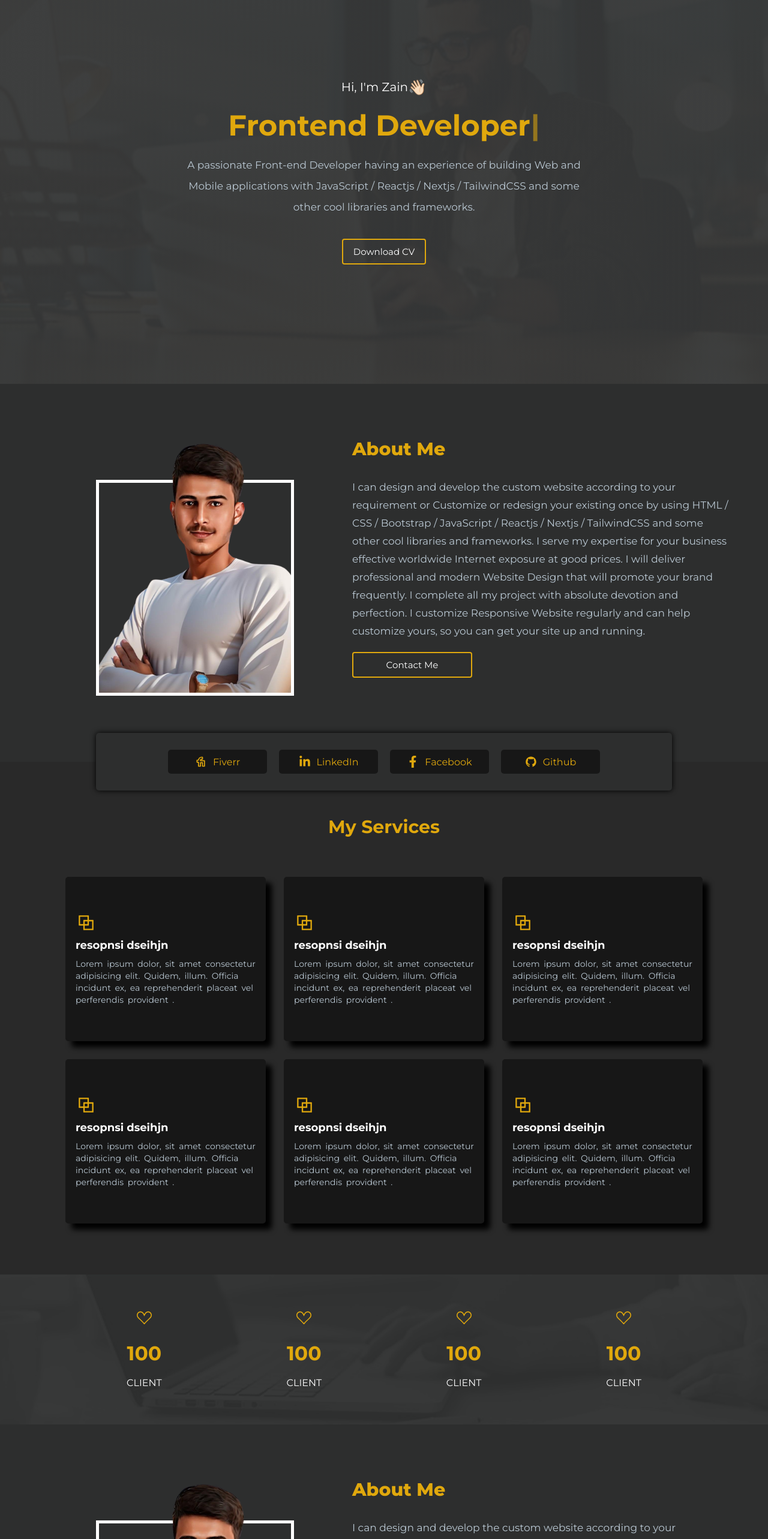
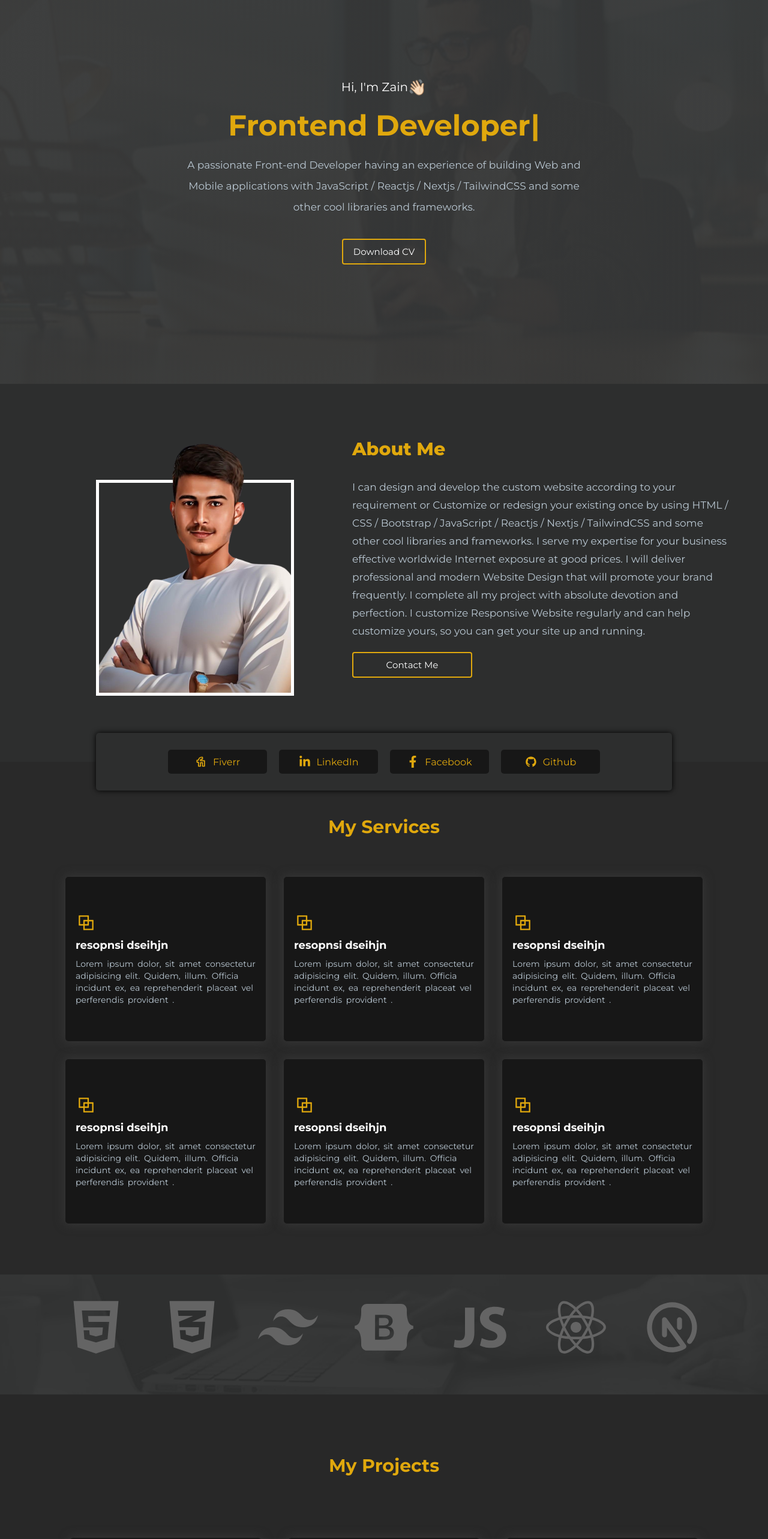
Before and after one commit to mzain42401/mzain, a React (Create React App) app: page / in a window 1280 px wide. Shown: the part 160-2726 px from the top of the page at 60% size. Built offline with nearby package versions, Linux system fonts and the light colour scheme.

Commit message:
projectsection

```diff
--- a/src/Main.js
+++ b/src/Main.js
@@ -23,6 +23,7 @@ const Main = () => {
   return (
     <>
 
+
 <Suspense fallback={<Loding/>}>
 
     {
@@ -32,8 +33,12 @@ const Main = () => {
       <About />
 
       <Services />
-      <Counter/>
-      <About /> </>
+      <Skills />
+      {/* <Counter/> */}
+      <Projects/>
+      <About />
+      <Footer/>
+      </>
     }
 
    </Suspense>
@@ -42,9 +47,8 @@ const Main = () => {
     {/*
       {/*  */}
       {/* <Projects />
-      <Skills />
       <Contact />
-          <Footer/> */}
+    */}
     </>
   )
 }
--- a/src/components/Header/Header.jsx
+++ b/src/components/Header/Header.jsx
@@ -49,11 +49,9 @@ const Headers = () => {
           <li>
             <a onClick={toggleIcons}  href="#services">SERVICES</a>
           </li>
+
           <li>
-            <a onClick={toggleIcons}  href="">SKILLS</a>
-          </li>
-          <li>
-            <a onClick={toggleIcons}  href="">PROJECTS</a>
+            <a onClick={toggleIcons}  href="#projects">PROJECTS</a>
           </li>
           <li>
             <a onClick={toggleIcons}  href="">CONTACT</a>
--- a/src/components/counter/Counter.jsx
+++ b/src/components/counter/Counter.jsx
@@ -10,6 +10,7 @@ const Counter = () => {
   const { counterSection } = classes
   return (
     <>
+
       <section className={counterSection}>
 
         <div className={counterCenterDiv}>
--- a/src/components/footer/Footer.jsx
+++ b/src/components/footer/Footer.jsx
@@ -0,0 +1,14 @@
+import React from 'react'
+import classes from './footer.module.css'
+const Footer = () => {
+    const {footer}=classes
+  return (
+    <>
+      <section className={footer}>
+Made by <span>zain ali</span> | <span>2023</span>
+      </section>
+    </>
+  )
+}
+
+export default Footer
--- a/src/components/footer/footer.module.css
+++ b/src/components/footer/footer.module.css
@@ -0,0 +1,16 @@
+@font-face{
+    font-family: "Montserrat";
+    src: url('../../fonts/Montserrat-VariableFont_wght.ttf');
+  }
+.footer{
+    display: flex;
+    justify-content: center;
+    align-items: center;
+    font-family:Montserrat,sans-serif ;
+    background-color: #171717;
+    color: #fff;
+}
+.footer>span{
+    color: #e0a80d;
+    margin: 8px 20px;
+}
--- a/src/components/projects/Projects.jsx
+++ b/src/components/projects/Projects.jsx
@@ -1,9 +1,125 @@
 import React from 'react'
+import classes from './projects.module.css'
+import Image from '../../images/me.png'
 
 const Projects = () => {
+  const { projectSection, projectCenterDiv, myProject, projectImgDiv, projectImg, projectTittle, projectDivider, projectDiscruption, projectBtnDiv } = classes
   return (
     <>
-      Projects
+      <section id='projects' className={projectSection}>
+        <h1>My Projects</h1>
+        <div className={projectCenterDiv}>
+          <div className={myProject}>
+            <div className={projectImgDiv}>
+              <img src={Image} className={projectImg} alt="" />
+            </div>
+            <div className={projectTittle}>
+              recaet tofo
+            </div>
+            <div className={projectDiscruption}>
+              akjd jgajjdja jhagjhdgja hjgahdn hvhjdy fdf fgdga vathfdf
+            </div>
+            <div className={projectDivider}>
+
+            </div>
+            <div className={projectBtnDiv}>
+              <div > <button><a href="">Github</a></button> </div>
+              <div> <button><a href="">Preview</a></button> </div>
+
+
+            </div>
+
+          </div>
+
+          <div className={myProject}>
+            <div className={projectImgDiv}>
+              <img src={Image} className={projectImg} alt="" />
+            </div>
+            <div className={projectTittle}>
+              recaet tofo
+            </div>
+            <div className={projectDiscruption}>
+              akjd jgajjdja jhagjhdgja hjgahdn hvhjdy fdf fgdga vathfdf
+            </div>
+            <div className={projectDivider}>
+
+            </div>
+            <div className={projectBtnDiv}>
+              <div > <button><a href="">Github</a></button> </div>
+              <div> <button><a href="">Preview</a></button> </div>
+
+
+            </div>
+
+          </div>
+          <div className={myProject}>
+            <div className={projectImgDiv}>
+              <img src={Image} className={projectImg} alt="" />
+            </div>
+            <div className={projectTittle}>
+              recaet tofo
+            </div>
+            <div className={projectDiscruption}>
+              akjd jgajjdja jhagjhdgja hjgahdn hvhjdy fdf fgdga vathfdf
+            </div>
+            <div className={projectDivider}>
+
+            </div>
+            <div className={projectBtnDiv}>
+              <div > <button><a href="">Github</a></button> </div>
+              <div> <button><a href="">Preview</a></button> </div>
+
+
+            </div>
+
+          </div>
+          <div className={myProject}>
+            <div className={projectImgDiv}>
+              <img src={Image} className={projectImg} alt="" />
+            </div>
+            <div className={projectTittle}>
+              recaet tofo
+            </div>
+            <div className={projectDiscruption}>
+              akjd jgajjdja jhagjhdgja hjgahdn hvhjdy fdf fgdga vathfdf
+            </div>
+            <div className={projectDivider}>
+
+            </div>
+            <div className={projectBtnDiv}>
+              <div > <button><a href="">Github</a></button> </div>
+              <div> <button><a href="">Preview</a></button> </div>
+
+
+            </div>
+
+          </div>
+          <div className={myProject}>
+            <div className={projectImgDiv}>
+              <img src={Image} className={projectImg} alt="" />
+            </div>
+            <div className={projectTittle}>
+              recaet tofo
+            </div>
+            <div className={projectDiscruption}>
+              akjd jgajjdja jhagjhdgja hjgahdn hvhjdy fdf fgdga vathfdf
+            </div>
+            <div className={projectDivider}>
+
+            </div>
+            <div className={projectBtnDiv}>
+              <div > <button><a href="">Github</a></button> </div>
+              <div> <button><a href="">Preview</a></button> </div>
+
+
+            </div>
+
+          </div>
+
+        </div>
+
+
+      </section>
     </>
   )
 }
--- a/src/components/projects/projects.module.css
+++ b/src/components/projects/projects.module.css
@@ -0,0 +1,112 @@
+@font-face{
+    font-family: Montserrat;
+    src: url('../../fonts/Montserrat-VariableFont_wght.ttf');
+  }
+
+
+
+/* projectSection,projectCenterDiv,myProject */
+
+
+.projectSection{
+    background-color: #282828;
+    width: 100%;
+    display: flex;
+    justify-content: center;
+    align-items: center;
+    flex-direction: column;
+    font-family: Montserrat,sans-serif;
+    padding-top: 100px;
+}
+.projectSection>h1{
+    font-size: 30px;
+    font-weight: bolder;
+    color: #e0a80d;
+    /* margin-top: 120px; */
+    margin-bottom: 80px;
+}
+.projectCenterDiv{
+    /* background-color: antiquewhite; */
+    /* margin-top: 80px; */
+    width: 95%;
+    display: flex;
+    justify-content: center;
+    align-items: center;
+    flex-wrap: wrap;
+    margin-bottom: 50px;
+}
+.myProject{
+    background-color: #171717;
+    border-radius: 6px;
+    width: 300px;
+    margin: 22px;
+    padding: 10px;
+    transition: all ease 1s;
+    box-shadow: 0px 0px 18px rgb(58, 58, 58);
+}
+.myProject:hover{
+    scale: 1.04;
+
+}
+.projectImgDiv{
+    height: 200px;
+    width: 100%;
+    /* background-color: red; */
+    overflow: hidden;
+}
+.projectImg{
+    height: 200px;
+    transition: all ease 1s;
+width: 100%;
+}
+.projectImg:hover{
+    scale: 1.2;
+}
+.projectTittle{
+    font-size: 20px;
+    font-weight: bolder;
+    margin: 9px 0px;
+    color: #e0a80d;
+}
+.projectDiscruption{
+    font-size: 15px;
+    line-height: 24px;
+    margin: 5px 0px;
+    color: #bac8d3;
+}
+.projectDivider{
+    background-color: rgb(56, 56, 56);
+    width: 70%;
+    height: 1px;
+    margin: auto;
+    margin-top: 30px ;
+    margin-bottom: 30px ;
+
+}
+.projectBtnDiv{
+    display: flex;
+    justify-content: space-between;
+    align-items: center;
+    padding: 2px 10px;
+}
+.projectBtnDiv button{
+    padding: 8px 25px;
+    outline: none;
+    border-radius: 4px;
+    background-color: transparent;
+    border: 2px solid #e0a80d;
+
+}
+.projectBtnDiv button a{
+    color: #fff;
+    text-decoration: none;
+
+}
+.projectBtnDiv button:hover{
+    background-color: #e0a80d;
+    cursor: pointer;
+}
+.projectBtnDiv button:hover a{
+    color: #171717;
+
+}
--- a/src/components/services/services.module.css
+++ b/src/components/services/services.module.css
@@ -84,12 +84,13 @@ font-weight: bolder;
     display: flex;
     flex-direction: column;
     /* align-items: center; */
-    box-shadow: 10px 10px 10px #000000;
+    /* box-shadow: 10px 10px 10px #000000; */
+    box-shadow: 0px 0px 18px rgb(58, 58, 58);
+
     justify-content: center;
     transition: all ease 1s;
 }
 .myService:hover{
-    border: 2px solid  #e0a80d;
     scale: 1.05;
 
 }
--- a/src/components/skills/Skills.jsx
+++ b/src/components/skills/Skills.jsx
@@ -1,9 +1,49 @@
 import React from 'react'
+import classes from './skills.module.css'
+import { IoLogoJavascript } from 'react-icons/io'
+import {FaHtml5} from 'react-icons/fa'
+import {FaCss3Alt} from 'react-icons/fa'
+import {SiTailwindcss} from 'react-icons/si'
+import {FaReact} from 'react-icons/fa'
+import {TbBrandNextjs} from 'react-icons/tb'
+import {FaBootstrap} from 'react-icons/fa'
+
+
 
 const skills = () => {
+  const { skillsSection, skillCeneterDiv, myskill } = classes
   return (
     <>
-      skills
+      <section className={skillsSection}>
+
+        <div className={skillCeneterDiv}>
+
+          <div className={myskill} >
+            <FaHtml5 />
+          </div>
+          <div className={myskill} >
+            <FaCss3Alt />
+          </div>
+          <div className={myskill} >
+            <SiTailwindcss />
+          </div>
+          <div className={myskill} >
+            <FaBootstrap />
+
+          </div>
+          <div className={myskill} >
+          <IoLogoJavascript />
+          </div>
+          <div className={myskill} >
+            <FaReact />
+
+          </div>
+          <div className={myskill} >
+            <TbBrandNextjs />
+          </div>
+        </div>
+
+      </section>
 
     </>
   )
--- a/src/components/skills/skills.module.css
+++ b/src/components/skills/skills.module.css
@@ -0,0 +1,27 @@
+@font-face{
+    font-family: Montserrat;
+    src: url('../../fonts/Montserrat-VariableFont_wght.ttf');
+  }
+.skillsSection{
+    background: url('../../images/some-facts-bg.png') center center no-repeat;
+    background-attachment: fixed;
+    background-size: cover;
+    height: 200px ;
+    display: flex;
+    justify-content: center;
+    align-items: center;
+}
+.skillCeneterDiv{
+    display: flex;
+    justify-content: center;
+    align-items: center;
+    flex-wrap: wrap;
+}
+.myskill{
+    color: rgb(100, 100, 100);
+    margin: 10px 30px;
+    font-size: 100px;
+}
+.myskill:hover{
+    color: #e0a80d;
+}
```
